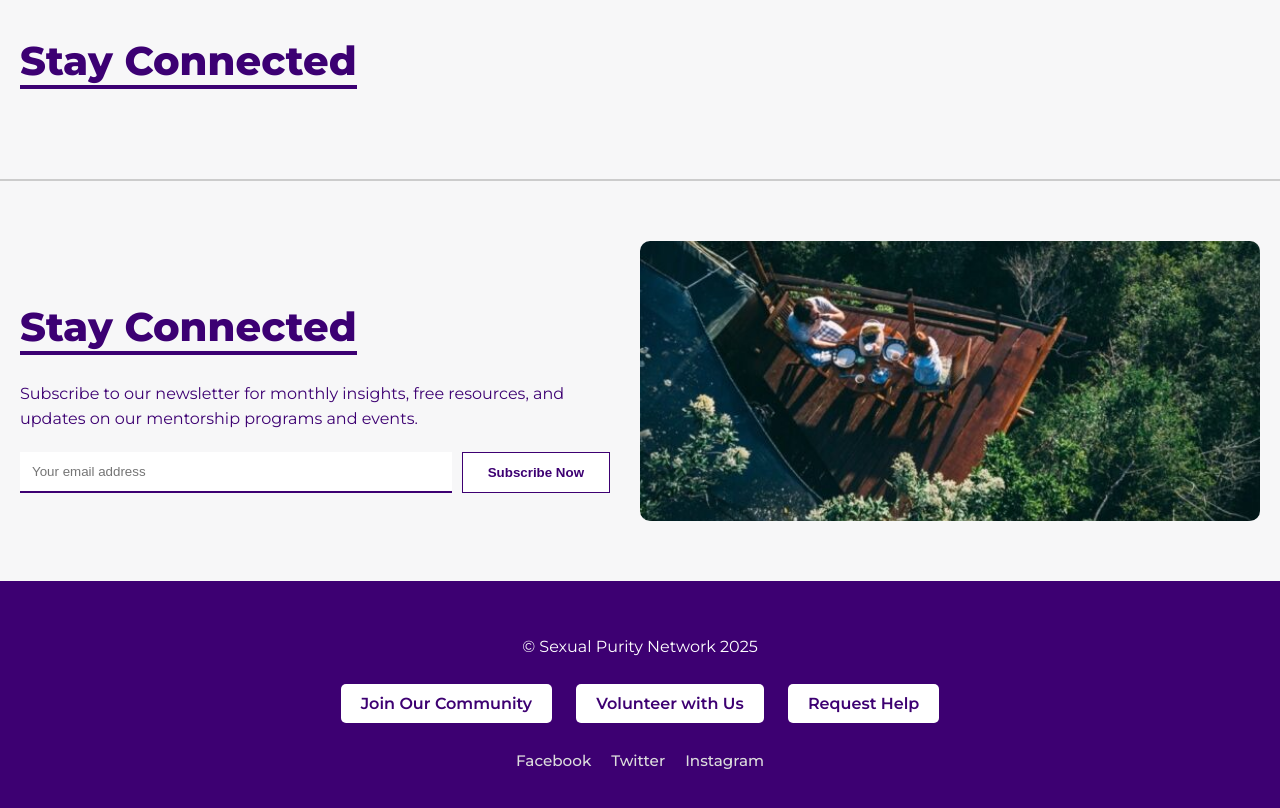
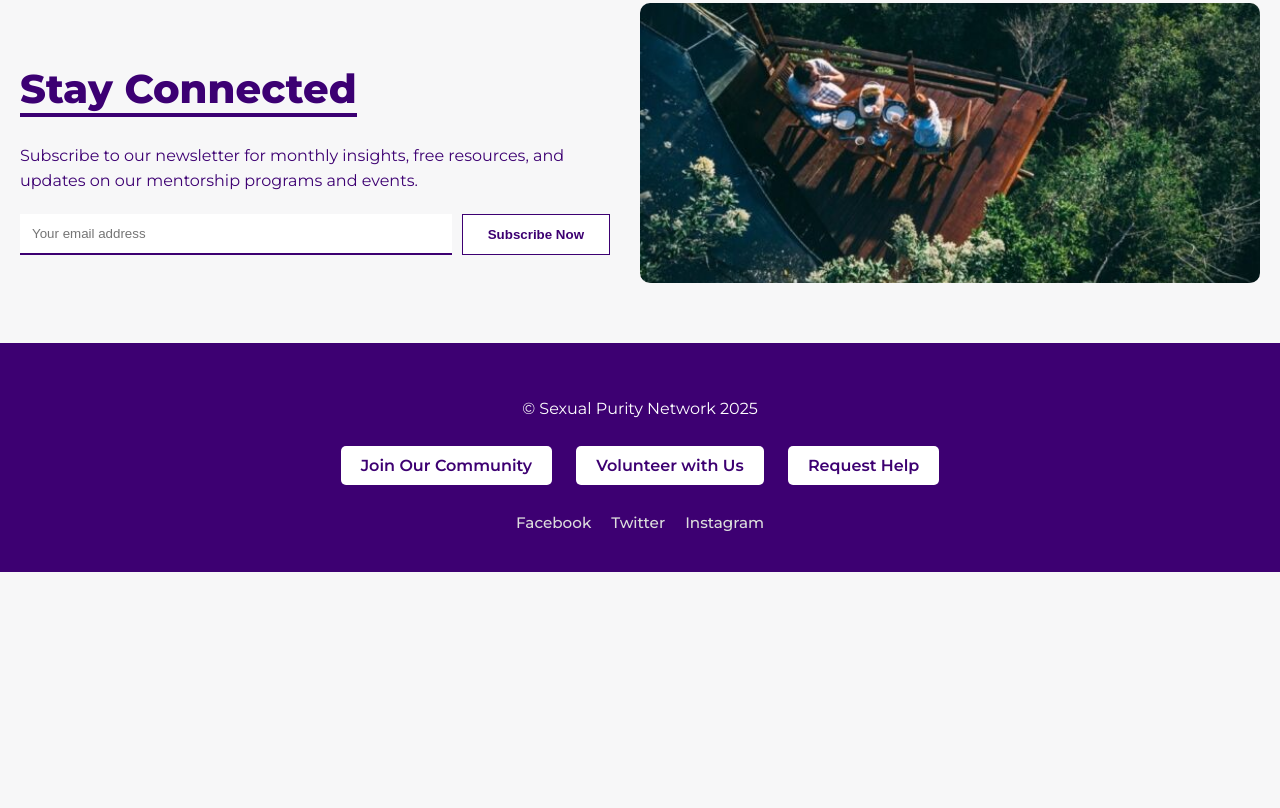
Before and after one commit to Seyman08/SPN, a plain HTML site: page MentorshipProgram.html in a window 1280 px wide. Shown: the part 3179-3987 px from the top of the page. After the commit the page ends 3751 px from the top, so only its background shows below. Drawn offline with Linux system fonts and the light colour scheme.

Commit message:
deleted a newslestter duplicate

```diff
--- a/MentorshipProgram.html
+++ b/MentorshipProgram.html
@@ -197,16 +197,6 @@
         <div class="newsletter-left">
             <h2><span>Stay Connected</span></h2>
             <p>
-        </p>
-        </div>
-    </section>
-
-
-    <!-- Newsletter Call-to-Action -->
-    <section class="newsletter-section">
-        <div class="newsletter-left">
-            <h2><span>Stay Connected</span></h2>
-            <p>
                 Subscribe to our newsletter for monthly insights, free resources, and updates on our mentorship programs and events.
             </p>
             <form class="newsletter-form">
```
